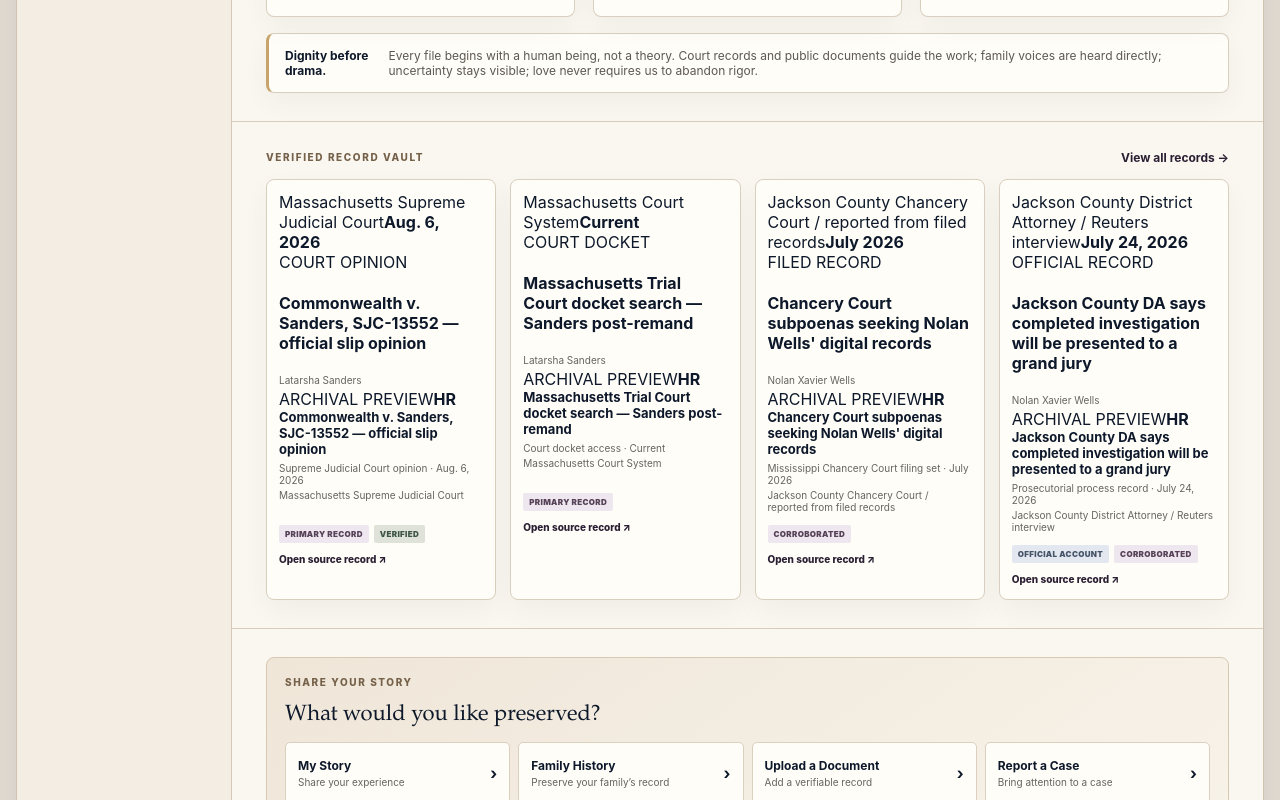
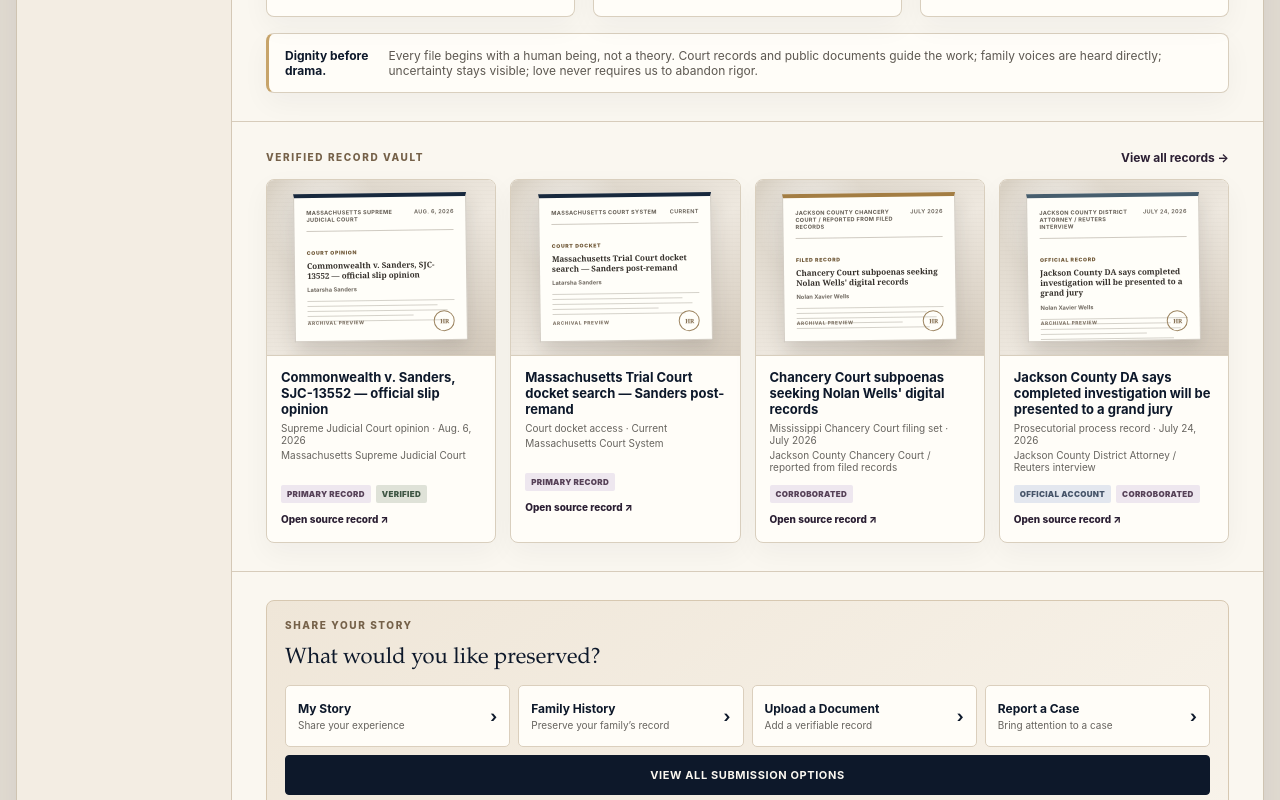
Before and after one commit to katenoahpersonal-svg/Hope-Records, a Next.js app: page / in a window 1280 px wide. Shown: the part 1373-2173 px from the top of the page. Built offline with nearby package versions, Linux system fonts and the light colour scheme.

Commit message:
Style archival document cover previews

```diff
--- a/app/simplify.css
+++ b/app/simplify.css
@@ -94,6 +94,150 @@
   font-weight: 850;
 }
 
+/* archival document covers */
+.documentCard {
+  padding: 0 !important;
+  overflow: hidden;
+  background: #fffdf8;
+}
+.documentCardCopy { padding: 13px 14px 15px; }
+.documentCover {
+  position: relative;
+  height: 176px;
+  overflow: hidden;
+  display: grid;
+  place-items: center;
+  border-bottom: 1px solid #d8cebd;
+  background: #e8e1d5;
+}
+.documentCoverImage img {
+  width: 100%;
+  height: 100%;
+  display: block;
+  object-fit: cover;
+  object-position: top center;
+}
+.documentCoverGenerated {
+  background:
+    radial-gradient(circle at 24% 20%, rgba(255,255,255,.6), transparent 26%),
+    linear-gradient(145deg, #d8d0c3, #eee8df 55%, #d3c9bb);
+}
+.documentCoverGenerated::after {
+  content: "";
+  position: absolute;
+  inset: 0;
+  pointer-events: none;
+  opacity: .18;
+  background-image: repeating-linear-gradient(0deg, rgba(58,47,38,.08) 0 1px, transparent 1px 4px);
+  mix-blend-mode: multiply;
+}
+.documentPaper {
+  width: 76%;
+  height: 148px;
+  position: relative;
+  z-index: 1;
+  padding: 12px 12px 10px;
+  overflow: hidden;
+  background: #fffef9;
+  border: 1px solid rgba(96,79,61,.28);
+  box-shadow: 0 10px 22px rgba(44,35,28,.17);
+  transform: rotate(-.75deg);
+  color: #342f2a;
+}
+.documentCoverCourt .documentPaper { border-top: 4px solid #17283d; }
+.documentCoverFiled .documentPaper { border-top: 4px solid #a37d43; }
+.documentCoverForensic .documentPaper { border-top: 4px solid #5d4058; }
+.documentCoverOfficial .documentPaper { border-top: 4px solid #465d6d; }
+.documentCoverArchive .documentPaper { border-top: 4px solid #766755; }
+.documentPaperTopline {
+  display: flex;
+  align-items: flex-start;
+  justify-content: space-between;
+  gap: 8px;
+  font-size: 5.6px;
+  line-height: 1.25;
+  text-transform: uppercase;
+  letter-spacing: .055em;
+  color: #635c53;
+}
+.documentPaperTopline span {
+  max-width: 72%;
+  font-weight: 750;
+}
+.documentPaperTopline b {
+  white-space: nowrap;
+  font-weight: 600;
+}
+.documentPaperRule {
+  height: 1px;
+  margin: 7px 0 7px;
+  background: #958a7c;
+  opacity: .45;
+}
+.documentPaperType {
+  display: inline-block;
+  margin-bottom: 5px;
+  font-size: 5.2px;
+  font-weight: 900;
+  letter-spacing: .12em;
+  color: #735c3c;
+}
+.documentPaper h4 {
+  max-height: 31px;
+  overflow: hidden;
+  margin: 0;
+  font-family: Georgia, "Times New Roman", serif;
+  font-size: 8px;
+  line-height: 1.28;
+  font-weight: 700;
+}
+.documentPaper > p {
+  margin: 5px 0 0;
+  font-size: 5.8px;
+  font-weight: 700;
+  color: #716a61;
+}
+.documentPaperLines { margin-top: 8px; }
+.documentPaperLines i {
+  display: block;
+  height: 1px;
+  margin: 4px 0;
+  background: #9c9489;
+  opacity: .42;
+}
+.documentPaperLines i:nth-child(2) { width: 88%; }
+.documentPaperLines i:nth-child(3) { width: 95%; }
+.documentPaperLines i:nth-child(4) { width: 72%; }
+.documentPaperLines i:nth-child(5) { width: 90%; }
+.documentPaperFooter {
+  position: absolute;
+  left: 12px;
+  right: 12px;
+  bottom: 8px;
+  display: flex;
+  justify-content: space-between;
+  align-items: center;
+  color: #807568;
+}
+.documentPaperFooter span {
+  font-size: 4.8px;
+  font-weight: 800;
+  letter-spacing: .11em;
+}
+.documentPaperFooter b {
+  width: 21px;
+  height: 21px;
+  display: grid;
+  place-items: center;
+  border: 1px solid #9c8460;
+  border-radius: 50%;
+  font-family: Georgia, serif;
+  font-size: 6px;
+  color: #7e6748;
+}
+.documentCard:hover .documentPaper { transform: rotate(0deg) translateY(-2px); }
+.documentPaper { transition: transform .18s ease; }
+
 /* make the relationship row genuinely useful but visually quiet */
 .graphNodes {
   display: grid;
@@ -166,6 +310,8 @@
   .contentSection,
   .recordGraph { padding: 24px 20px; }
   .graphNodes { grid-template-columns: 1fr 1fr; }
+  .documentCover { height: 158px; }
+  .documentPaper { height: 133px; }
 }
 
 @media (max-width: 470px) {
```
